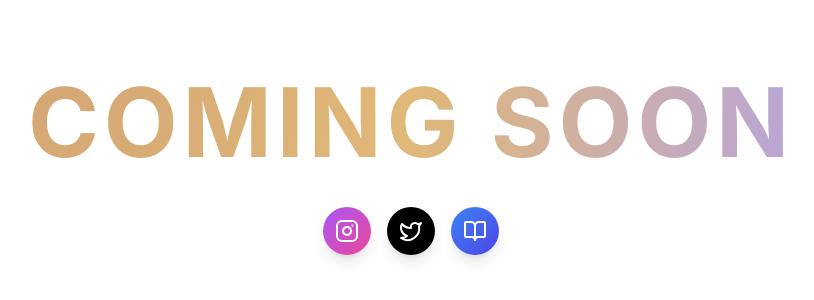
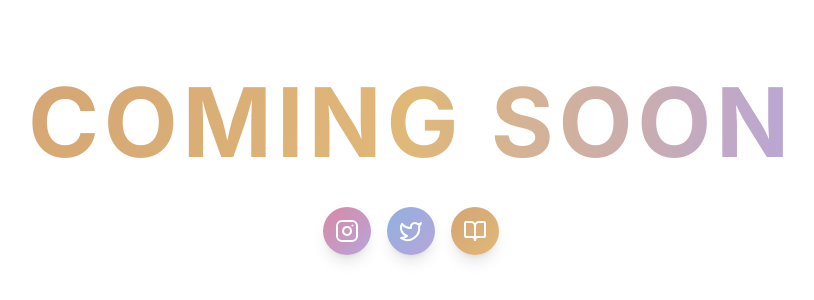
Before and after one commit to BOSC-DEV/fansite, a React (Vite) app: page / in a window 1280 px wide. Shown: the part 278-578 px from the top of the page, without its empty margins (229-1043 px from the left). Built offline with nearby package versions, Linux system fonts and the light colour scheme; a web font is replaced by a local one.

Commit message:
Update social button colors
The AI updated the social button colors on the Index page to match the pastel color scheme of the "Coming Soon" page.

```diff
--- a/src/pages/Index.tsx
+++ b/src/pages/Index.tsx
@@ -85,7 +85,7 @@ const Index = () => {
             href="https://instagram.com/fandotsite"
             target="_blank"
             rel="noopener noreferrer"
-            className="flex items-center justify-center w-12 h-12 rounded-full bg-gradient-to-br from-purple-500 to-pink-500 text-white hover:scale-110 transition-transform duration-200 shadow-lg"
+            className="flex items-center justify-center w-12 h-12 rounded-full bg-gradient-to-br from-[#D889A5] to-[#B8A5D9] text-white hover:scale-110 transition-transform duration-200 shadow-lg"
             aria-label="Follow us on Instagram"
           >
             <Instagram className="h-6 w-6" />
@@ -95,7 +95,7 @@ const Index = () => {
             href="https://x.com/fandotsite"
             target="_blank"
             rel="noopener noreferrer"
-            className="flex items-center justify-center w-12 h-12 rounded-full bg-black text-white hover:scale-110 transition-transform duration-200 shadow-lg"
+            className="flex items-center justify-center w-12 h-12 rounded-full bg-gradient-to-br from-[#8FB1E0] to-[#B8A5D9] text-white hover:scale-110 transition-transform duration-200 shadow-lg"
             aria-label="Follow us on X (Twitter)"
           >
             <Twitter className="h-6 w-6" />
@@ -103,7 +103,7 @@ const Index = () => {
 
           <Link
             to="/docs"
-            className="flex items-center justify-center w-12 h-12 rounded-full bg-gradient-to-br from-blue-500 to-indigo-600 text-white hover:scale-110 transition-transform duration-200 shadow-lg"
+            className="flex items-center justify-center w-12 h-12 rounded-full bg-gradient-to-br from-[#D4A574] to-[#E0B878] text-white hover:scale-110 transition-transform duration-200 shadow-lg"
             aria-label="View Documentation"
           >
             <BookOpen className="h-6 w-6" />
```
